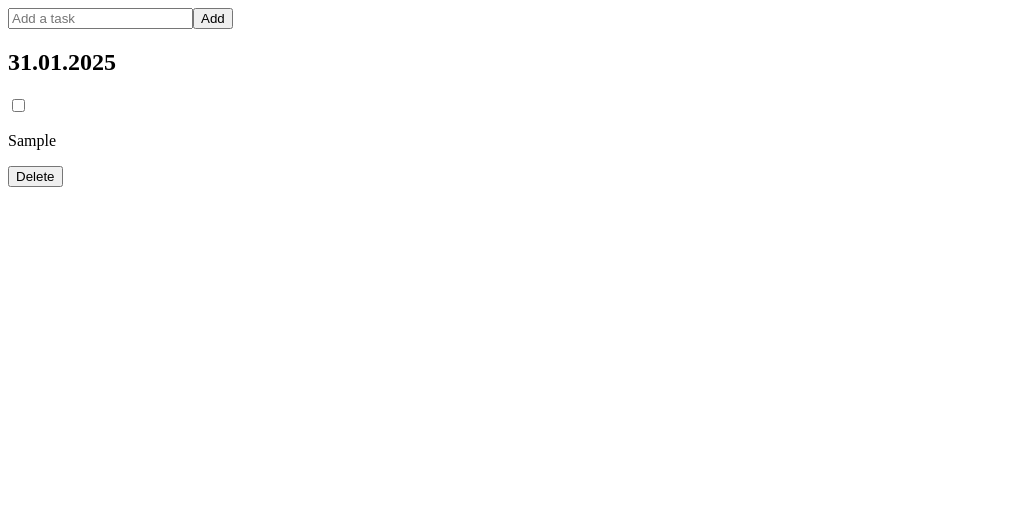
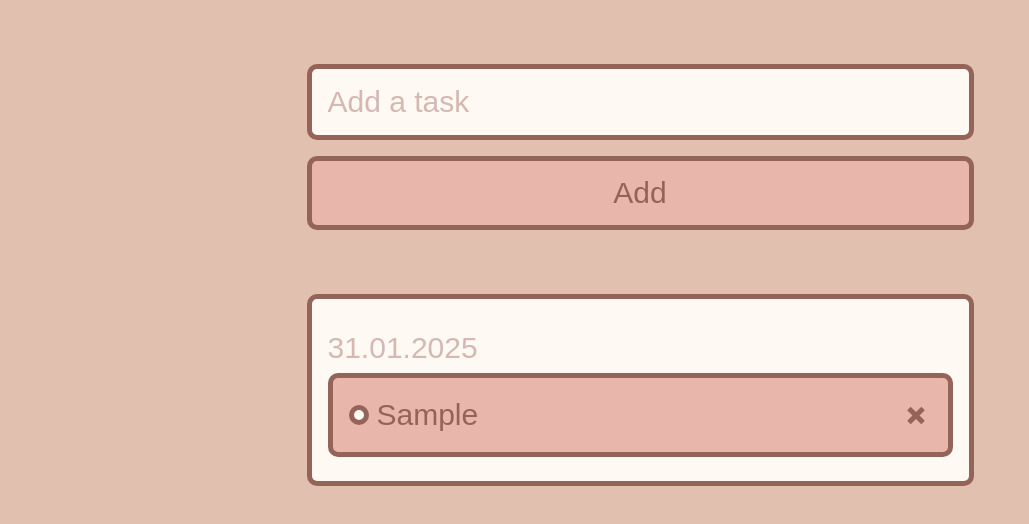
Before and after one commit to MsChaiChai/to-do-app, a React (Vite) app: page / in a window 1280 px wide. Both pictures are taken after typing "Sample" into the empty fields and a click on the button "Add". Shown: the top 524 px of the page, without its empty margins (0-1029 px from the left). Built offline with nearby package versions, Linux system fonts and the light colour scheme.

Commit message:
Add basic CSS styling

```diff
--- a/src/App.jsx
+++ b/src/App.jsx
@@ -1,6 +1,7 @@
 import { useState,useEffect } from 'react';
 import TaskInput from './components/TaskInput';
 import TaskList from './components/TaskList';
+import "./styles/style.css";
 
 function App() {
 
@@ -32,9 +33,9 @@ function App() {
   }
 
   return (
-   <div>
+   <div className="container">
       <TaskInput onAddTask={handleAddTask}/>
-      <TaskList tasks={tasks} onToggleTask={onToggleTask} onDeleteTask={onDeleteTask}/>
+      <TaskList tasks={tasks} onToggleTask={onToggleTask} onDeleteTask={onDeleteTask} />
    </div>
   )
 }
--- a/src/components/TaskInput.jsx
+++ b/src/components/TaskInput.jsx
@@ -1,5 +1,5 @@
 import React, {useState} from 'react';
-
+import '../styles/TaskInput.css';
 
 function TaskInput({onAddTask}){
 
@@ -15,8 +15,8 @@ function TaskInput({onAddTask}){
     }
 
     return(
-        <div>
-            <input value={input} onChange={handleInputChange} placeholder='Add a task'></input>
+        <div className="taskInput">
+            <input value={input} onChange={handleInputChange} placeholder='Add a task' className="inputField"></input>
             <button onClick={handleAddClick}>Add</button>
         </div>
     );
--- a/src/components/TaskItem.jsx
+++ b/src/components/TaskItem.jsx
@@ -1,4 +1,6 @@
 import React, {useState} from 'react';
+import '../styles/TaskItem.css';
+
 
 function TaskItem({task,onToggleTask,onDeleteTask}){
 
@@ -12,10 +14,13 @@ function TaskItem({task,onToggleTask,onDeleteTask}){
     }
 
     return (
-        <div>
-            <input type="checkbox" checked={task.completed} onChange={handleChange} />
-            <p>{task.text}</p>
-            <button onClick={handleDelete}> Delete </button>
+        <div className={task.completed? "taskItemCompleted": "taskItem"}>
+            <input type="checkbox" checked={task.completed} onChange={handleChange} className="customCheckbox" />
+            <p className={task.completed? "line-through" : ""}>{task.text}</p>
+            <button onClick={handleDelete} id="deleteBtn">
+            <span className="line line1"></span>
+            <span className="line line2"></span>
+            </button>
         </div>
     )
 
--- a/src/components/TaskList.jsx
+++ b/src/components/TaskList.jsx
@@ -1,6 +1,8 @@
 import React from 'react';
 import TaskItem from './TaskItem';
 import formatDate from '../utils/date';
+import '../styles/TaskList.css';
+
 
 
 function TaskList({tasks,onToggleTask,onDeleteTask}){
@@ -21,18 +23,19 @@ function TaskList({tasks,onToggleTask,onDeleteTask}){
     const sortedDates=Object.keys(groupedTasks).reverse();
 
     return(
-        <div>
-            {sortedDates.map((date)=>{
+        <div className="taskList">
+            {sortedDates.length > 0 ? (sortedDates.map((date)=>{
                 return(
                     <div key={date}>
                         <h2>{date}</h2>
-                        {groupedTasks[date].map((task)=>{
+                        {groupedTasks[date].reverse().map((task)=>{
                             return(
                                 <TaskItem key={task.id} task={task} onToggleTask={onToggleTask} onDeleteTask={onDeleteTask}></TaskItem>
                             );
                         })}
                     </div>)
-            })}
+            }) ) : (<h2>Task list is empty!</h2>)}
+
         </div>
     )
 
--- /dev/null
+++ b/src/styles/TaskInput.css
@@ -0,0 +1,46 @@
+
+.taskInput{
+    display:flex;
+    flex-direction: column;
+}
+
+input:focus, input{
+
+    /* Removes weird blue stroke thingy while typing */
+    outline:none;
+
+    font-size: 30px;
+    color: var(--text);
+}
+
+
+input::placeholder, h2{
+     font-size: 30px;
+     color: var(--placeholderText);
+}
+
+
+.inputField{
+    margin-top:64px;
+    box-sizing: border-box;
+    width: 667px;
+    padding: 16px;
+    background: var(--itemBackgroundColor2);
+    flex:1;
+}
+
+button, .inputField{
+    height: 74px;
+    border: 5px solid var(--border);
+    border-radius: 10px;
+    font-size: 30px;
+    color: var(--text);
+}
+
+button{
+    background-color: var(--itemBackgroundColor);
+    padding-left: 16px;
+    padding-right: 16px;
+    margin-top: 16px;
+    margin-bottom: 64px;
+}
--- /dev/null
+++ b/src/styles/TaskItem.css
@@ -0,0 +1,81 @@
+
+.taskItem,.taskItemCompleted{
+    display:flex;
+    background-color:var(--itemBackgroundColor);
+    padding-left: 16px;
+    padding-right: 16px;
+    margin-bottom: 8px;
+    min-height: 74px;
+    border: 5px solid var(--border);
+    border-radius: 10px;
+    font-size: 30px;
+    color: var(--text);
+    justify-content: space-between;
+    align-items: center;
+}
+
+.taskItemCompleted{
+    color: #724b43;
+    background-color:#9b7067;
+}
+
+p {
+    flex-grow: 1;
+    padding: 8px;
+    margin:0;
+    word-break: break-word;
+    white-space: normal;
+}
+
+.customCheckbox{
+    flex-shrink: 0;
+    width: 20px;
+    height: 20px;
+    border: 5px solid var(--border);
+    border-radius: 10px;
+    background: var(--itemBackgroundColor2);
+    appearance: none;
+    cursor: pointer;
+    transition: background-color 0.2s;
+}
+
+.line-through{
+    text-decoration: line-through;
+}
+
+
+
+.customCheckbox:checked{
+    background-color: #946459;
+}
+
+/* X za delete */
+#deleteBtn {
+    background: transparent;
+    border: none;
+    cursor: pointer;
+    display: flex;
+    justify-content: center;
+    align-items: center;
+    width: 30px;
+    height: 30px;
+    position: relative;
+    margin-bottom:0px;
+    margin-top:0px;
+}
+
+#deleteBtn .line {
+    position: absolute;
+    width: 20px;
+    height: 5px;
+    background-color: var(--border);
+    transition: transform 0.2s;
+}
+
+#deleteBtn .line1 {
+    transform: rotate(45deg);
+}
+
+#deleteBtn .line2 {
+    transform: rotate(-45deg);
+}
--- /dev/null
+++ b/src/styles/TaskList.css
@@ -0,0 +1,19 @@
+.taskList{
+
+    box-sizing: border-box;
+    width: 667px;
+    padding:16px;
+
+    background: #FFF9F4;
+    border: 5px solid #946459;
+    border-radius: 10px;
+
+    }
+
+h2{
+    font-weight: normal;
+    font-size: 30px;
+    color: rgba(179, 136, 126, 0.57);
+    margin-bottom:8px;
+    margin-top: 16px;
+}
--- /dev/null
+++ b/src/styles/style.css
@@ -0,0 +1,33 @@
+*,
+*::before,
+*::after {
+    margin: 0;
+    padding: 0;
+}
+
+
+:root{
+
+    --text: #946459;
+    --placeholderText:#b3887e91;
+
+    /* Pale red bg color: Button, Active TaskItem */
+    --itemBackgroundColor: #e9b6ab;
+
+    /* White bg color: Input Field, TaskList div background, Checkbox */
+    --itemBackgroundColor2:#FFF9F4;
+
+    --border:#946459;
+
+}
+
+
+body {
+    background-color: #E1C0AF;
+    font-family: Arial, Helvetica, sans-serif;
+}
+
+.container{
+    width: 667px;
+    margin: 0 auto;
+}
```
